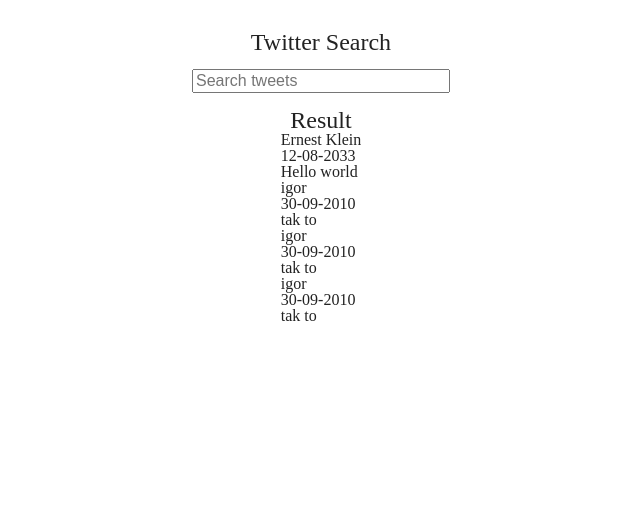
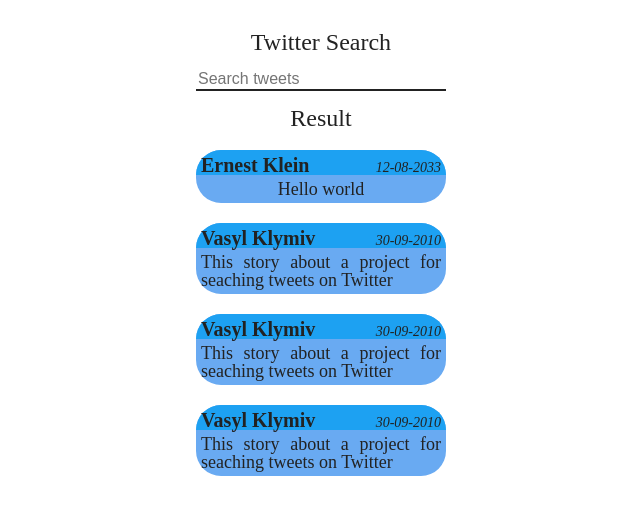
Before and after one commit to horko152/Twitter-Search-React, a React (Create React App) app: page / in a window 1280 px wide. Shown: the top 514 px of the page, without its empty margins (319-959 px from the left). Built offline with nearby package versions, Linux system fonts and the light colour scheme; no server answers; what twitter would draw is missing.

Commit message:
Stylized tweets and added otions to work with input

```diff
--- a/src/assets/main.css
+++ b/src/assets/main.css
@@ -1,20 +1,14 @@
-.main-content{
+.main-content {
     padding: 30px;
     display: flex;
     flex-direction: column;
     align-items: center;
 }
-h3{
+
+h3 {
     font-size: 24px;
 }
-.input-content{
-    display: flex;
-    justify-content: center;
-    margin-top: 15px;
-}
-.search-input{
-    min-width: 250px;
-}
-.result-title{
+
+.result-title {
     padding-top: 15px;
 }
--- /dev/null
+++ b/src/pages/Home/components/Input/index.css
@@ -0,0 +1,11 @@
+.input-content {
+    display: flex;
+    justify-content: center;
+    margin-top: 15px;
+}
+
+.search-input {
+    border: 0;
+    border-bottom: 2px solid;
+    min-width: 246px;
+}
--- a/src/pages/Home/components/Input/index.js
+++ b/src/pages/Home/components/Input/index.js
@@ -1,12 +1,20 @@
-import React, {useEffect, useState} from 'react';
+import React, {useState} from 'react';
+import './index.css';
 
 const Input = () => {
-    const [inputValue,setInputValue] = useState();
-
-    return(
-        <div className = "input-content">
-        <input className ="search-input" type = "text" value = {inputValue} placeholder = "Search tweets"></input>
-    </div>
+    const [inputValue, setInputValue] = useState();
+    const handleKeyPress = (event) => {
+        if (event.key === 'Enter') {
+            // after pressing Enter we call method that generate new list of tweets by keyword
+            console.log(inputValue);
+            console.log('Enter was pressed');
+        }
+    }
+    return (
+        <div className="input-content">
+            <input className="search-input" type="text" value={inputValue} onKeyPress={handleKeyPress}
+                   onChange={e => setInputValue(e.target.value)} placeholder="Search tweets"/>
+        </div>
     );
 };
 
--- /dev/null
+++ b/src/pages/Home/components/Tweet/index.css
@@ -0,0 +1,40 @@
+.tweet {
+    display: flex;
+    flex-direction: column;
+    align-items: center;
+}
+
+.tweet-content {
+    border-radius: 25px;
+    background-color: rgb(105, 170, 242);
+    width: 100%;
+    margin: 10px;
+}
+
+.tweet-title {
+    border-radius: 25px 25px 0 0;
+    display: flex;
+    justify-content: space-between;
+    align-items: baseline;
+    width: 100%;
+    padding-top: 5px;
+    background-color: rgb(29, 161, 242);
+}
+
+.tweet-author {
+    margin-left: 5px;
+    font-size: 20px;
+    font-weight: bold;
+}
+
+.tweet-date {
+    margin-right: 5px;
+    font-size: 14px;
+    font-style: italic;
+}
+
+.tweet-text {
+    text-align: justify;
+    font-size: 18px;
+    margin: 5px;
+}
--- a/src/pages/Home/components/Tweet/index.js
+++ b/src/pages/Home/components/Tweet/index.js
@@ -1,13 +1,14 @@
 import React from 'react';
+import './index.css';
 
-const Tweet = ({ tweet }) => {
-    return(
-        <div className = "tweet-content">
-            <div className = "tweet-title">
-                <p className = "tweet-author">{tweet.author}</p>
-                <p className = "tweet-date">{tweet.date}</p>
+const Tweet = ({tweet}) => {
+    return (
+        <div className="tweet-content tweet">
+            <div className="tweet-title">
+                <p className="tweet-author">{tweet.author}</p>
+                <p className="tweet-date">{tweet.date}</p>
             </div>
-            <p className = "tweet-text">{tweet.text}</p>
+            <p className="tweet-text">{tweet.text}</p>
         </div>
     );
 };
--- /dev/null
+++ b/src/pages/Home/components/TweetList/index.css
@@ -0,0 +1,10 @@
+.tweet {
+    display: flex;
+    flex-direction: column;
+    align-items: center;
+}
+
+.tweet-list {
+    max-width: 250px;
+    margin-top: 10px;
+}
--- a/src/pages/Home/components/TweetList/index.js
+++ b/src/pages/Home/components/TweetList/index.js
@@ -1,19 +1,21 @@
-import React, { useEffect, useState } from 'react';
+import React, {useEffect, useState} from 'react';
 
 import Tweet from '../Tweet';
 import {getTweetListRequest} from '../../../../services/Tweets/api';
+import './index.css';
 
 const TweetList = () => {
     const [listOfTweets, setListOfTweets] = useState([]);
     useEffect(() => {
-		getTweetListRequest().then(res => {
-			setListOfTweets(res);
-		});
-	}, []);
-    return(
-        <div className = "tweet-list">
-            {listOfTweets.map( tweet => {
-                return <Tweet tweet = {tweet}/>;
+        getTweetListRequest().then(res => {
+            setListOfTweets(res);
+        });
+    }, []);
+    return (
+        <div className="tweet-list tweet">
+            {/*listOfTweets?.map*/}
+            {listOfTweets && listOfTweets.length > 0 && listOfTweets.map(tweet => {
+                return <Tweet tweet={tweet}/>;
             })}
         </div>
     );
--- a/src/services/Tweets/api.js
+++ b/src/services/Tweets/api.js
@@ -16,24 +16,24 @@
             text: 'Hello world'
         },
         {
-            author: 'igor',
+            author: 'Vasyl Klymiv',
             date: '30-09-2010',
-            text: 'tak to'
+            text: 'This story about a project for seaching tweets on Twitter'
         },
         {
-            author: 'igor',
+            author: 'Vasyl Klymiv',
             date: '30-09-2010',
-            text: 'tak to'
+            text: 'This story about a project for seaching tweets on Twitter'
         },
         {
-            author: 'igor',
+            author: 'Vasyl Klymiv',
             date: '30-09-2010',
-            text: 'tak to'
+            text: 'This story about a project for seaching tweets on Twitter'
         }
     ]
     // q: input value
-   /*  return await client.get('search/tweets', {q: 'node.js', function(error, tweets, response) {
-    console.log(tweets);
-    }
- }); */
+    /*  return await client.get('search/tweets', {q: 'node.js', function(error, tweets, response) {
+     console.log(tweets);
+     }
+  }); */
 };
```
Also changed, not shown: src/pages/App.js (+5 -5 lines), src/pages/Home/index.js (+5 -5 lines).
